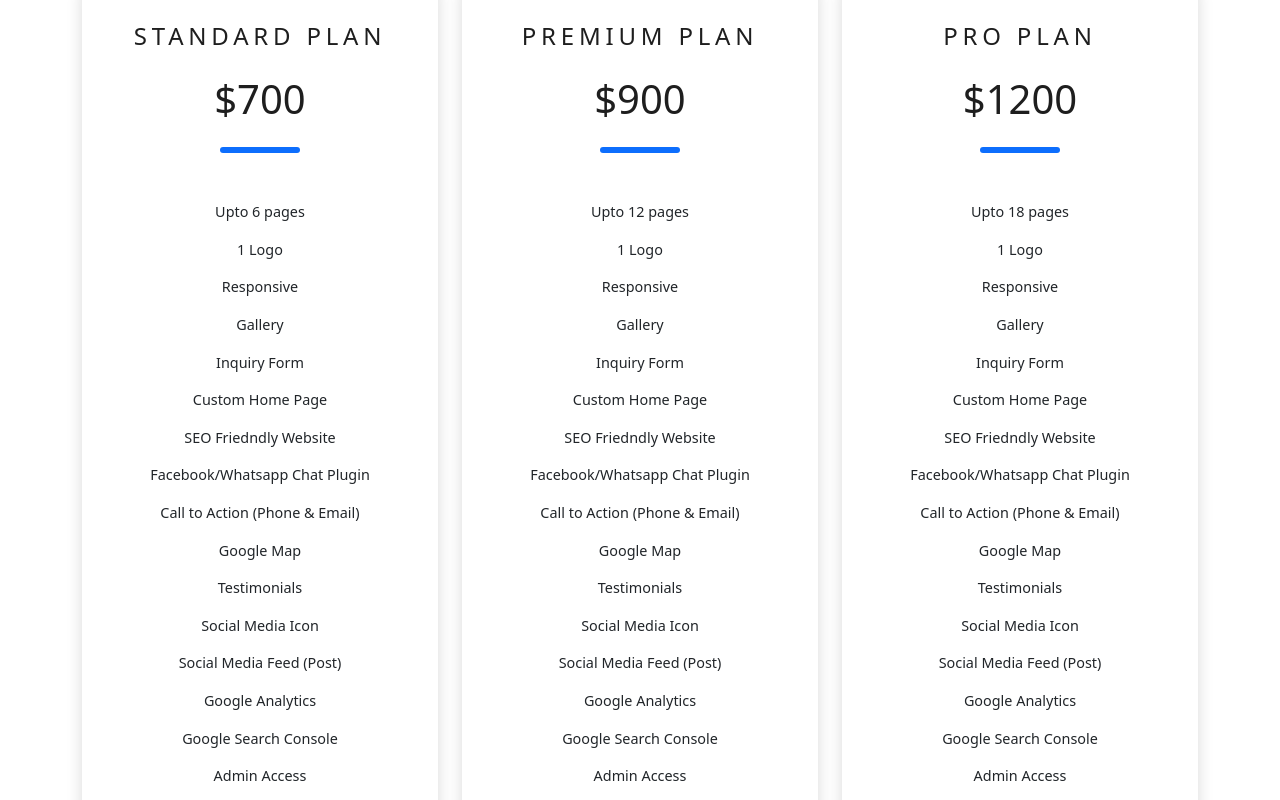
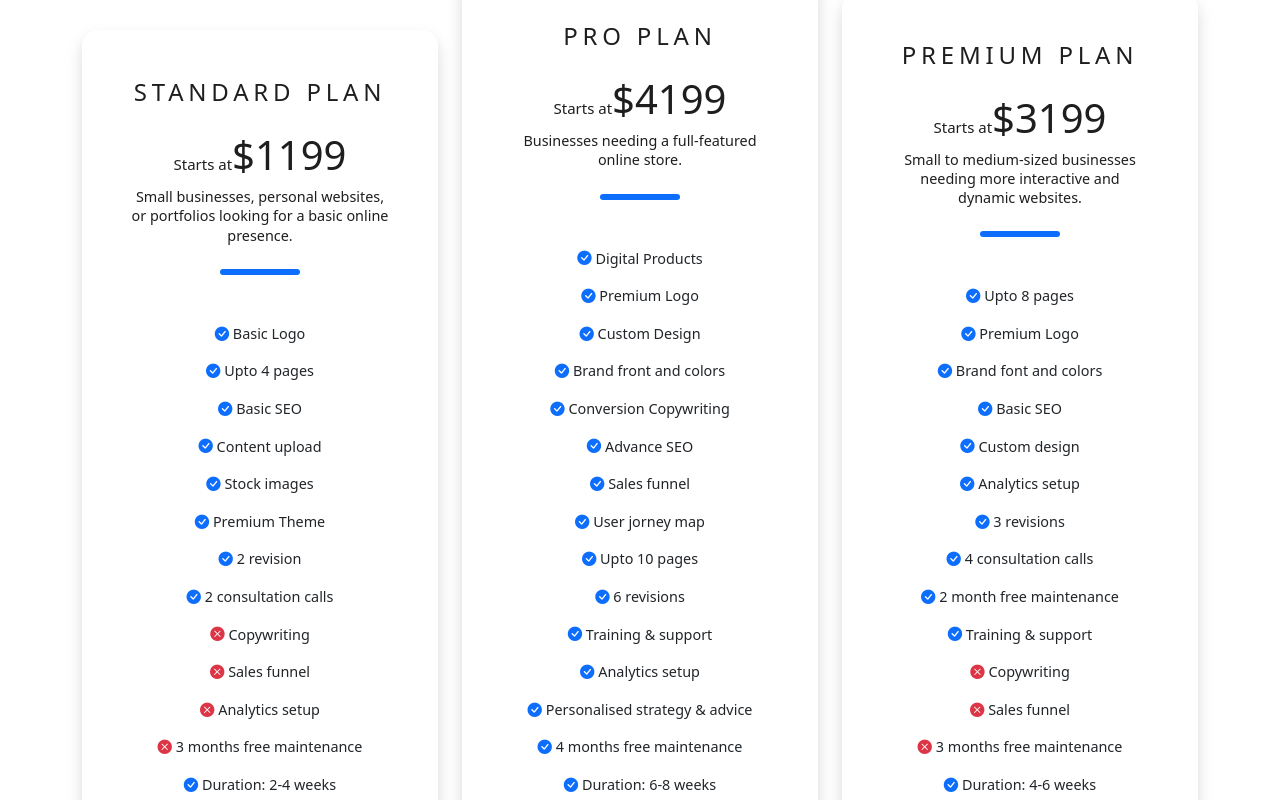
Before and after one commit to vismaygamit/portfolio-react, a React (Create React App) app: page / in a window 1280 px wide. Shown: the part 4520-5320 px from the top of the page. Built offline with nearby package versions, Linux system fonts and the light colour scheme; no server answers.

Commit message:
pricing and meeting

```diff
--- a/src/pages/pricing.js
+++ b/src/pages/pricing.js
@@ -6,73 +6,80 @@ const Pricing = () => {
     let [country, setCountry] = useState("");
     let pricesbyCountry = [];
 
-    if (country != "India") {
-        pricesbyCountry = ["$700", "$900", "$1200"]
-    } else {
-        pricesbyCountry = ["28000 INR", "38000 INR", "50000 INR"]
-    }
+    // if (country != "India") {
+        pricesbyCountry = ["$1199", "$3199", "$4199"]
+    // } else {
+    //     pricesbyCountry = ["28000 INR", "38000 INR", "50000 INR"]
+    // }
 
     let prices = [
         {
-            package_name: "Standard Plan", price: pricesbyCountry[0], features: [
-                { feature: "Upto 6 pages", isAvailable: true },
-                { feature: "1 Logo", isAvailable: true },
-                { feature: "Responsive", isAvailable: true },
-                { feature: "Gallery", isAvailable: true },
-                { feature: "Inquiry Form", isAvailable: true },
-                { feature: "Custom Home Page", isAvailable: true },
-                { feature: "SEO Friedndly Website", isAvailable: true },
-                { feature: "Facebook/Whatsapp Chat Plugin", isAvailable: true },
-                { feature: "Call to Action (Phone & Email)", isAvailable: true },
-                { feature: "Google Map", isAvailable: true },
-                { feature: "Testimonials", isAvailable: true },
-                { feature: "Social Media Icon", isAvailable: true },
-                { feature: "Social Media Feed (Post)", isAvailable: false },
-                { feature: "Google Analytics", isAvailable: false },
-                { feature: "Google Search Console", isAvailable: false },
-                { feature: "Admin Access", isAvailable: true },
+            package_name: "Standard Plan", description:"Small businesses, personal websites, or portfolios looking for a basic online presence.", price: pricesbyCountry[0], features: [
+                { feature: "Basic Logo", isAvailable: true },
+                { feature: "Upto 4 pages", isAvailable: true },
+                { feature: "Basic SEO", isAvailable: true },
+                { feature: "Content upload", isAvailable: true },
+                { feature: "Stock images", isAvailable: true },
+                { feature: "Premium Theme", isAvailable: true },
+                { feature: "2 revision", isAvailable: true },
+                { feature: "2 consultation calls", isAvailable: true },
+
+                { feature: "Copywriting", isAvailable: false },
+                { feature: "Sales funnel", isAvailable: false },
+                { feature: "Analytics setup", isAvailable: false },
+                { feature: "3 months free maintenance", isAvailable: false },
+                { feature: "Duration: 2-4 weeks", isAvailable: true },
+                // { feature: "Facebook/Whatsapp Chat Plugin", isAvailable: true },
+                // { feature: "Call to Action (Phone & Email)", isAvailable: true },
+                // { feature: "Google Map", isAvailable: true },
+                // { feature: "Testimonials", isAvailable: true },
+                // { feature: "Social Media Icon", isAvailable: true },
+                // { feature: "Social Media Feed (Post)", isAvailable: false },
+                // { feature: "Google Analytics", isAvailable: false },
+                // { feature: "Google Search Console", isAvailable: false },
+                // { feature: "Admin Access", isAvailable: true },
             ]
         },
         {
-            package_name: "Premium Plan", price: pricesbyCountry[1], features: [
-                { feature: "Upto 12 pages", isAvailable: true },
-                { feature: "1 Logo", isAvailable: true },
-                { feature: "Responsive", isAvailable: true },
-                { feature: "Gallery", isAvailable: true },
-                { feature: "Inquiry Form", isAvailable: true },
-                { feature: "Custom Home Page", isAvailable: true },
-                { feature: "SEO Friedndly Website", isAvailable: true },
-                { feature: "Facebook/Whatsapp Chat Plugin", isAvailable: true },
-                { feature: "Call to Action (Phone & Email)", isAvailable: true },
-                { feature: "Google Map", isAvailable: true },
-                { feature: "Testimonials", isAvailable: true },
-                { feature: "Social Media Icon", isAvailable: true },
-                { feature: "Social Media Feed (Post)", isAvailable: true },
-                { feature: "Google Analytics", isAvailable: false },
-                { feature: "Google Search Console", isAvailable: false },
-                { feature: "Admin Access", isAvailable: true },
+            package_name: "Pro Plan", description:"Businesses needing a full-featured online store.", price: pricesbyCountry[2], features: [
+                { feature: "Digital Products", isAvailable: true },
+                { feature: "Premium Logo", isAvailable: true },
+                { feature: "Custom Design", isAvailable: true },
+                { feature: "Brand front and colors", isAvailable: true },
+                { feature: "Conversion Copywriting", isAvailable: true },
+                // { feature: "Wireframes Design", isAvailable: true },
+                { feature: "Advance SEO", isAvailable: true },
+                { feature: "Sales funnel", isAvailable: true },
+                { feature: "User jorney map", isAvailable: true },
+                { feature: "Upto 10 pages", isAvailable: true },
+                { feature: "6 revisions", isAvailable: true },
+                { feature: "Training & support", isAvailable: true },
+                { feature: "Analytics setup", isAvailable: true },
+                { feature: "Personalised strategy & advice", isAvailable: true },
+                { feature: "4 months free maintenance", isAvailable: true },
+                { feature: "Duration: 6-8 weeks", isAvailable: true },
             ]
         },
         {
-            package_name: "Pro Plan", price: pricesbyCountry[2], features: [
-                { feature: "Upto 18 pages", isAvailable: true },
-                { feature: "1 Logo", isAvailable: true },
-                { feature: "Responsive", isAvailable: true },
-                { feature: "Gallery", isAvailable: true },
-                { feature: "Inquiry Form", isAvailable: true },
-                { feature: "Custom Home Page", isAvailable: true },
-                { feature: "SEO Friedndly Website", isAvailable: true },
-                { feature: "Facebook/Whatsapp Chat Plugin", isAvailable: true },
-                { feature: "Call to Action (Phone & Email)", isAvailable: true },
-                { feature: "Google Map", isAvailable: true },
-                { feature: "Testimonials", isAvailable: true },
-                { feature: "Social Media Icon", isAvailable: true },
-                { feature: "Social Media Feed (Post)", isAvailable: true },
-                { feature: "Google Analytics", isAvailable: true },
-                { feature: "Google Search Console", isAvailable: true },
-                { feature: "Admin Access", isAvailable: true },
-            ]
+            package_name: "Premium Plan", description:"Small to medium-sized businesses needing more interactive and dynamic websites.",price: pricesbyCountry[1], features: [
+                { feature: "Upto 8 pages", isAvailable: true },
+                { feature: "Premium Logo", isAvailable: true },
+                { feature: "Brand font and colors", isAvailable: true },
+                { feature: "Basic SEO", isAvailable: true },
+                { feature: "Custom design", isAvailable: true },
+                // { feature: "Wireframes Design", isAvailable: true },
+                { feature: "Analytics setup", isAvailable: true },
+                { feature: "3 revisions", isAvailable: true },
+                { feature: "4 consultation calls", isAvailable: true },
+                { feature: "2 month free maintenance", isAvailable: true },
+                { feature: "Training & support", isAvailable: true },
+                { feature: "Copywriting", isAvailable: false },
+                { feature: "Sales funnel", isAvailable: false },
+                { feature: "3 months free maintenance", isAvailable: false },
+                { feature: "Duration: 4-6 weeks", isAvailable: true },
+              ]
         },
+
     ];
 
 
@@ -116,14 +123,14 @@ const Pricing = () => {
                             <div className="col-lg-4 mb-5 mb-lg-0" key={index}>
                                 <div className="bg-white p-5 rounded-lg shadow" key={index} >
                                     <h1 className="h4 text-uppercase font-weight-bold mb-4">{item.package_name}</h1>
-                                    <h2 className="h1 font-weight-bold">{item.price}</h2>
-                                    {/* <h2 className="h1 font-weight-bold">${item.price}<span className="text-small font-weight-normal ml-2">/ month</span></h2> */}
+                                    <h2 className="h1 font-weight-bold"><span style={{fontSize:"15px"}}>Starts at</span>{item.price}</h2>
+                                    <h6 className="h6 font-weight-bold"><span className="text-small font-weight-normal ml-2">{item.description}</span></h6>
                                     <div className="custom-separator my-4 mx-auto bg-primary"></div>
                                     <ul className="list-unstyled my-5 text-small text-left">
                                         {item.features.map((itemName, i) => {
                                             return (
                                                 <li className="mb-3" key={i}>
-                                                    <i className={itemName.isAvailable ? "fa fa-check mr-2 text-primary" : "fa fa-times mr-2 text-danger"}></i> {itemName.feature}</li>)
+                                                    <i className={itemName.isAvailable ? "bi bi-check-circle-fill mr-2 text-primary" : "bi bi-x-circle-fill mr-2 text-danger"}></i> {itemName.feature}</li>)
                                         })}
                                     </ul>
                                     {/* <a href="#" className="btn btn-primary btn-block p-2 shadow rounded-pill">Subscribe</a> */}
@@ -141,7 +148,9 @@ const Pricing = () => {
                     <div className="col-sm-12">
                             <p className="w-title">
                                 <h4>Not sure which Web Design Package to choose?</h4>
-                                <p>Send your requirements <a href="#contact">here</a> for the quotation.</p>
+                                <p>
+                                <button type="button" className="btn btn-primary text-white" style={{marginRight:"7px"}}><a href="https://calendly.com/vismaygamit/quick-call-for-requirement-understanding" target='_blank'  className='text-white text-decoration-none'>Book a call</a></button>
+                                    for the consultation.</p>
                                 {/* <h4>Unfortunately, can't show all projects due to Non-Disclosure Agreement (NDA)</h4> */}
                             </p>
                         {/* <div className="title-box">
```
